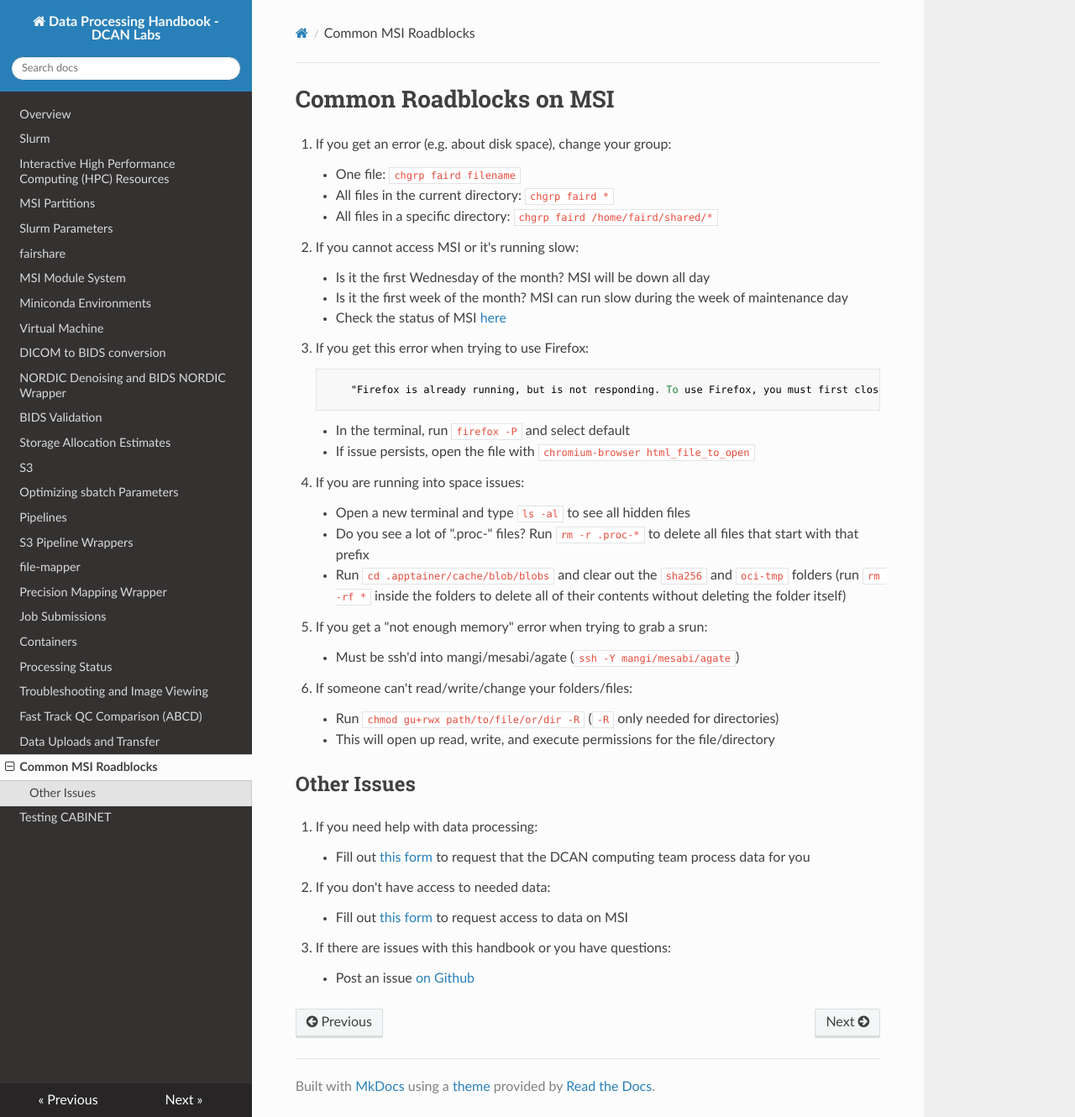
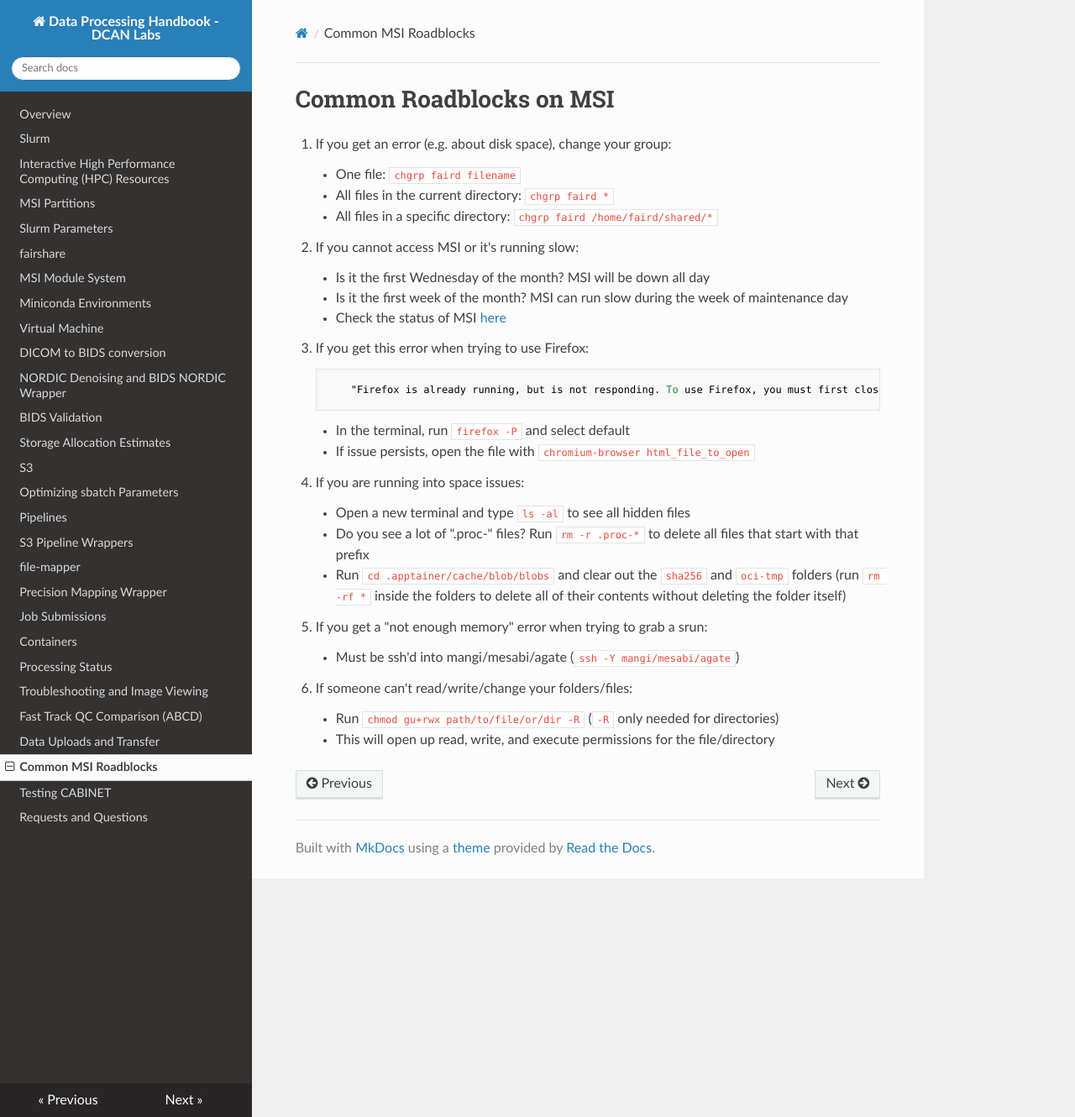
Before and after one commit to DCAN-Labs/cdni-brain, an MkDocs documentation site: the page built from docs/roadblocks.md, in a window 1280 px wide and 1330 px high. Shown: the whole window at 84% size. Built offline with MkDocs 1.6.1, drawn with Linux system fonts in a browser that asks for light colours; nearby versions of some CDN libraries.

Commit message:
updated organization of forms

```diff
--- a/docs/roadblocks.md
+++ b/docs/roadblocks.md
@@ -41,17 +41,3 @@
     * Run `chmod gu+rwx path/to/file/or/dir -R` (`-R` only needed for directories)
 
     * This will open up read, write, and execute permissions for the file/directory
-
-## Other Issues
-
-37. If you need help with data processing:
-
-    * Fill out [this form](https://docs.google.com/forms/d/e/1FAIpQLSefH4cc3PKu2mAjIVAbWarhxyuJQKOq9gudpMO8_hT338En2Q/viewform) to request that the DCAN computing team process data for you
-
-38. If you don't have access to needed data:
-
-    * Fill out [this form](https://docs.google.com/forms/d/e/1FAIpQLSdRCr8vl0wTWgMWgxjCPSLIgDRVuatU_D5nvZ5OR3NmY-MUPA/viewform) to request access to data on MSI
-
-39. If there are issues with this handbook or you have questions:
-
-    * Post an issue [on Github](https://github.com/DCAN-Labs/data-processing-handbook)
--- a/mkdocs.yml
+++ b/mkdocs.yml
@@ -31,3 +31,4 @@ nav:
   - Data Uploads and Transfer: uploads.md
   - Common MSI Roadblocks: roadblocks.md
   - Testing CABINET: cabinet-testing.md
+  - Requests and Questions: requests.md
```
Also changed, not shown: docs/index.md (+1 -1 lines), docs/requests.md (added, +17 -0 lines), docs/uploads.md (+1 -1 lines).
